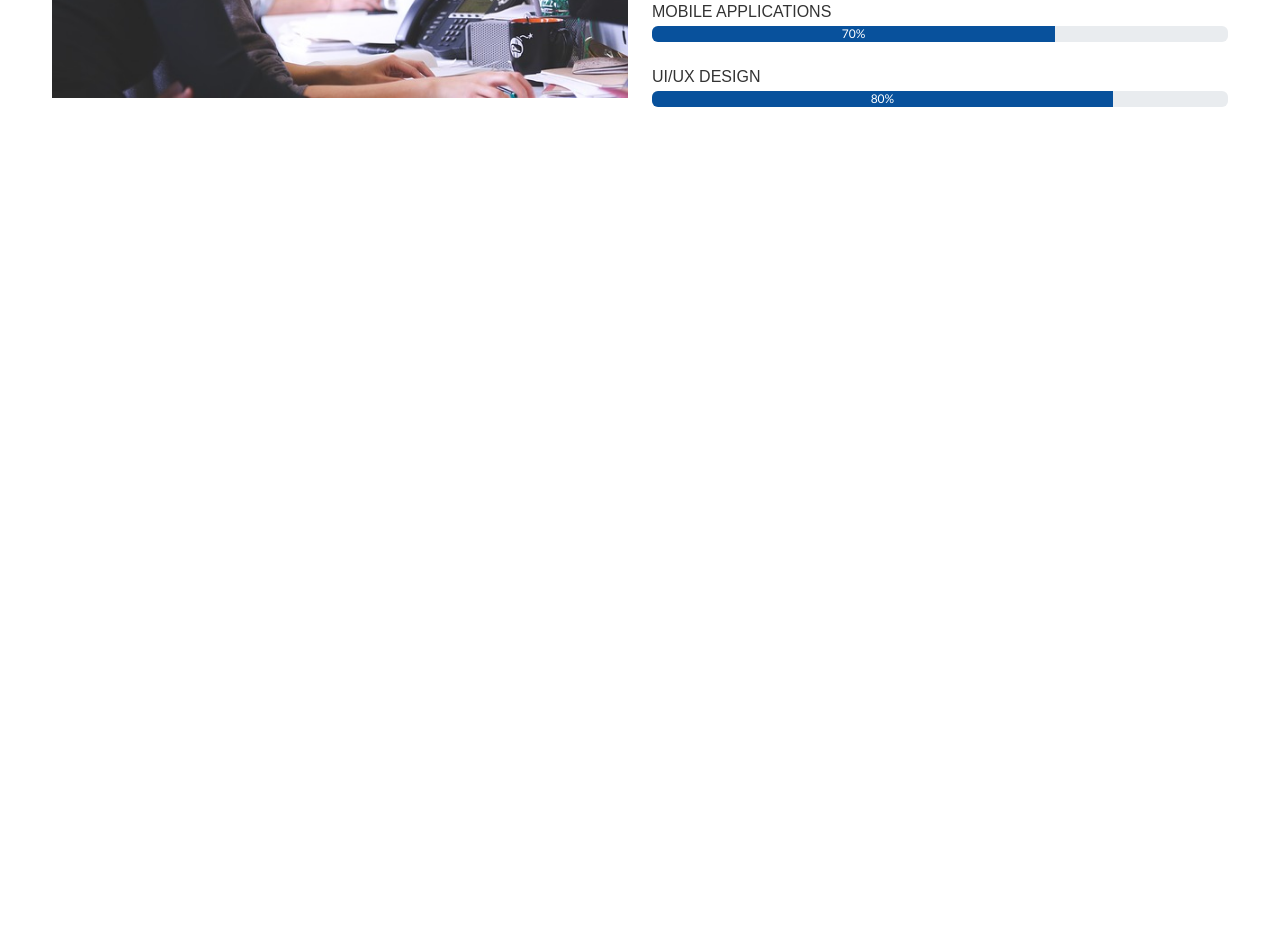
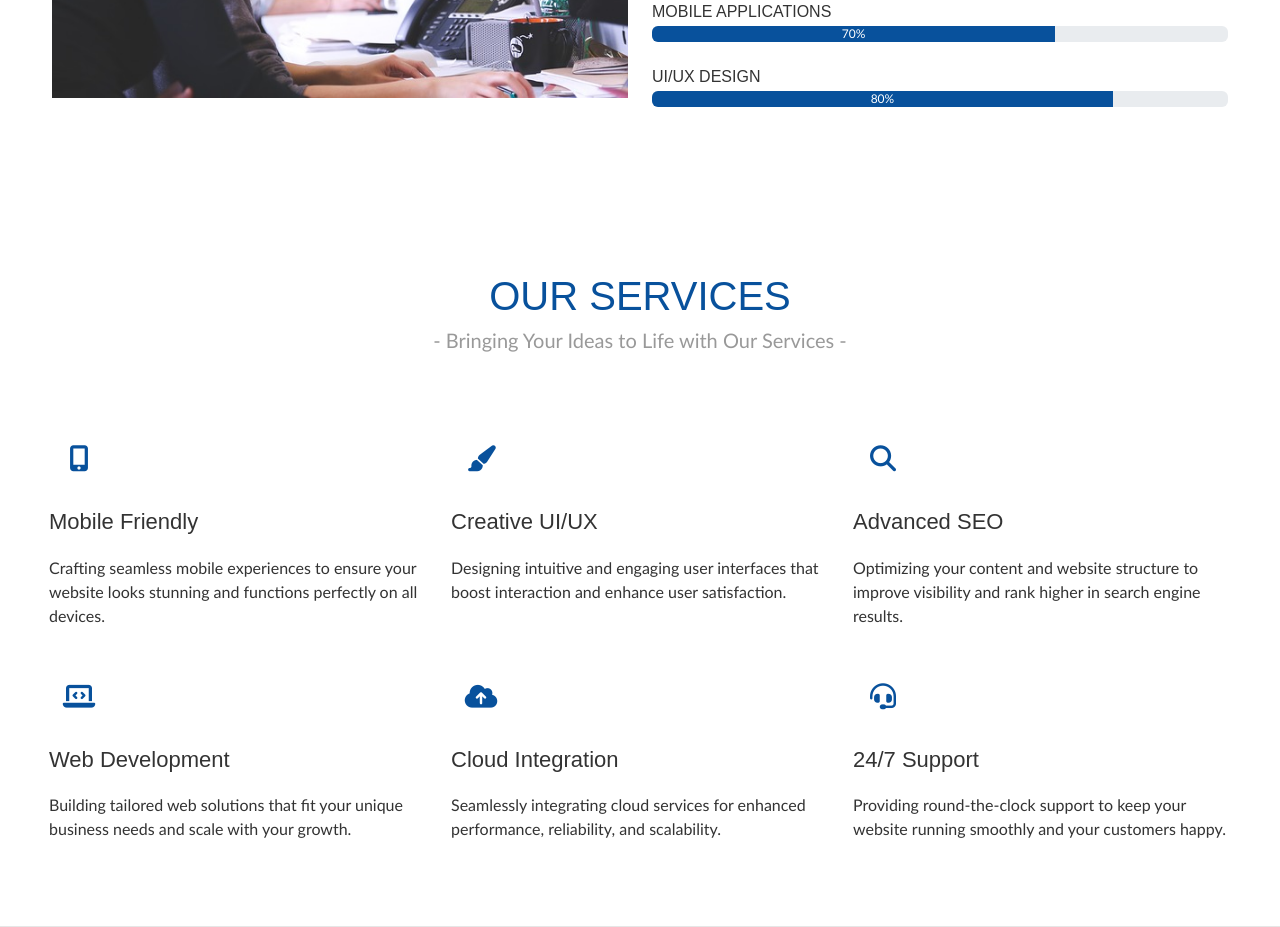
Before and after one commit to afreedshaik30/Blue-Orbit-Company-Website, a React (Vite) app: page / in a window 1280 px wide. Shown: the part 1020-1947 px from the top of the page. Before the commit the page ends 1152 px from the top, so only its background shows below. Built offline with nearby package versions, Linux system fonts and the light colour scheme.

Commit message:
#6 - Service Section Component(grid layout with  map function, icons

```diff
--- a/src/App.css
+++ b/src/App.css
@@ -1093,9 +1093,9 @@ textarea {
     margin: 0;
   }
 
-  .block {
+  /* .block {
     padding: 40px 0 10px;
-  }
+  } */
 
   .hero-block .carousel-caption {
     display: none;
@@ -1119,6 +1119,7 @@ textarea {
 
   .services-block {
     padding: 40px 0 25px;
+    /* margin-top: 40px; */
   }
 
   .services-block .row {
--- a/src/App.jsx
+++ b/src/App.jsx
@@ -4,6 +4,7 @@ import "./App.css";
 import Header from "./components/Header";
 import Hero from "./components/HeroHome";
 import AboutSection from "./components/AboutSection";
+import ServicesSection from "./components/ServicesSection";
 
 const App = () => {
   return (
@@ -16,6 +17,7 @@ const App = () => {
       <main>
         <Hero />
         <AboutSection />
+        <ServicesSection />
       </main>
     </div>
   );
--- /dev/null
+++ b/src/components/ServicesSection.jsx
@@ -0,0 +1,78 @@
+import Container from "react-bootstrap/Container";
+import Row from "react-bootstrap/Row";
+import Col from "react-bootstrap/Col";
+
+const servicesData = [
+  {
+    id: 1,
+    icon: "fas fa-mobile-alt",
+    title: "Mobile Friendly",
+    description:
+      "Crafting seamless mobile experiences to ensure your website looks stunning and functions perfectly on all devices.",
+  },
+  {
+    id: 2,
+    icon: "fas fa-paint-brush",
+    title: "Creative UI/UX",
+    description:
+      "Designing intuitive and engaging user interfaces that boost interaction and enhance user satisfaction.",
+  },
+  {
+    id: 3,
+    icon: "fas fa-search",
+    title: "Advanced SEO",
+    description:
+      "Optimizing your content and website structure to improve visibility and rank higher in search engine results.",
+  },
+  {
+    id: 4,
+    icon: "fas fa-laptop-code",
+    title: "Web Development",
+    description:
+      "Building tailored web solutions that fit your unique business needs and scale with your growth.",
+  },
+  {
+    id: 5,
+    icon: "fas fa-cloud-upload-alt",
+    title: "Cloud Integration",
+    description:
+      "Seamlessly integrating cloud services for enhanced performance, reliability, and scalability.",
+  },
+  {
+    id: 6,
+    icon: "fas fa-headset",
+    title: "24/7 Support",
+    description:
+      "Providing round-the-clock support to keep your website running smoothly and your customers happy.",
+  },
+];
+
+const ServicesSection = () => {
+  return (
+    <section id="services" className="block services-block">
+      <Container fluid>
+        <div className="title-holder">
+          <h2>Our services</h2>
+          <div className="subtitle">
+            Bringing Your Ideas to Life with Our Services
+          </div>
+        </div>
+        <div>
+          <Row className="gx-4 gy-4">
+            {servicesData.map((data) => (
+              <Col sm={4} className="holder" key={data.id}>
+                <div className="icon">
+                  <i className={data.icon}></i>
+                </div>
+                <h3>{data.title}</h3>
+                <p>{data.description}</p>
+              </Col>
+            ))}
+          </Row>
+        </div>
+      </Container>
+    </section>
+  );
+};
+
+export default ServicesSection;
```
